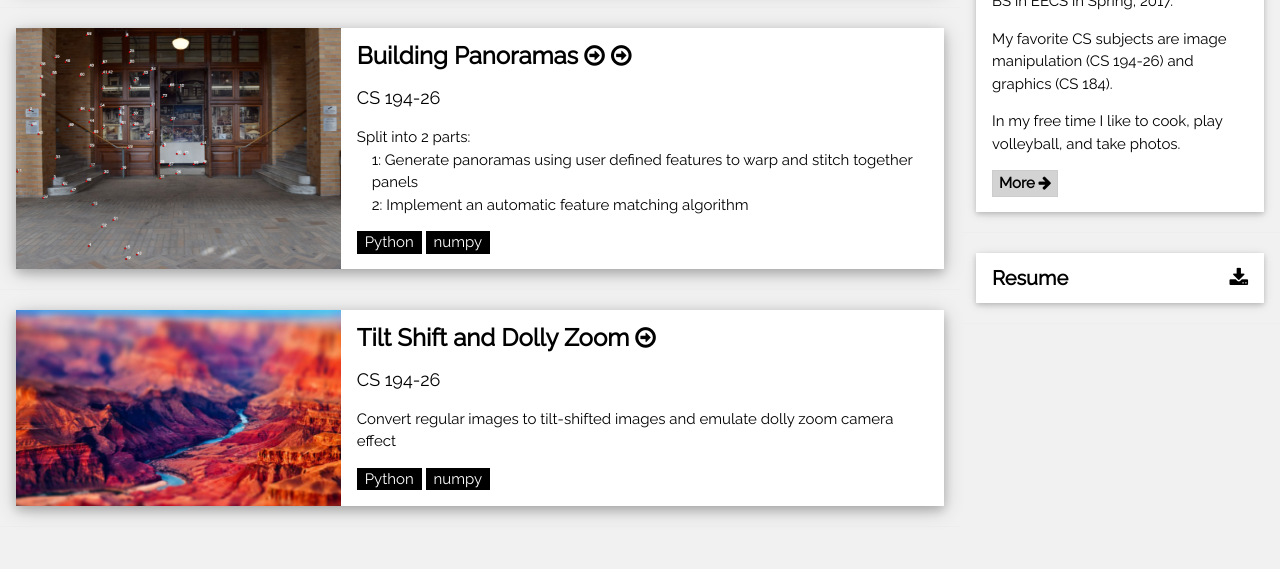
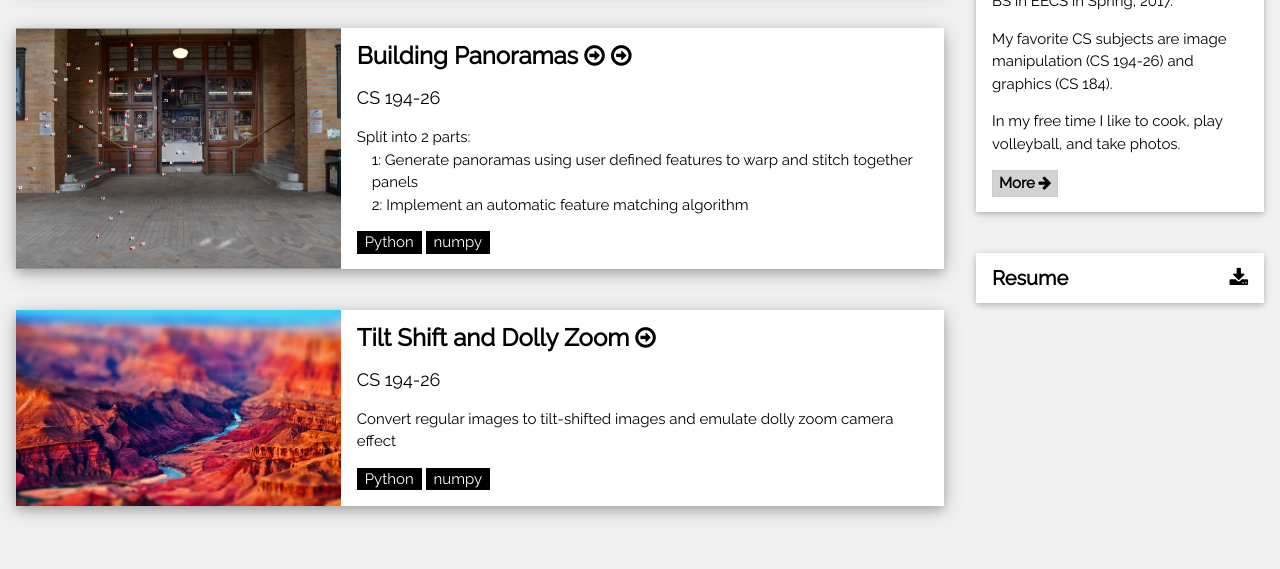
Before and after one commit to ddavidhahn/ddavidhahn.github.io, a plain HTML site: page index.html in a window 1280 px wide. Shown: the part 642-1211 px from the top of the page. Drawn offline with Linux system fonts and the light colour scheme; a web font is replaced by a local one.

Commit message:
Get rid of animation because tiny border is annoying

```diff
--- a/resources/style.css
+++ b/resources/style.css
@@ -156,14 +156,14 @@ div.left:hover .overlay {
 }
 
 div.left img.blur {
-  -webkit-backface-visibility: hidden;
-  -webkit-transform: translateZ(0) scale(1.0, 1.0);
-  transform: scale(1.1) translateZ(0);
+  /*-webkit-backface-visibility: hidden;*/
+  /*-webkit-transform: translateZ(0) scale(1.0, 1.0);*/
+  /*transform: scale(1.1) translateZ(0);*/
 }
 
 div.left:hover img.blur {
   -webkit-filter: blur(5px);
-  transition: 0.5s;
+  /*transition: 0.5s;*/
 }
 
 .overlay-entry {
```
